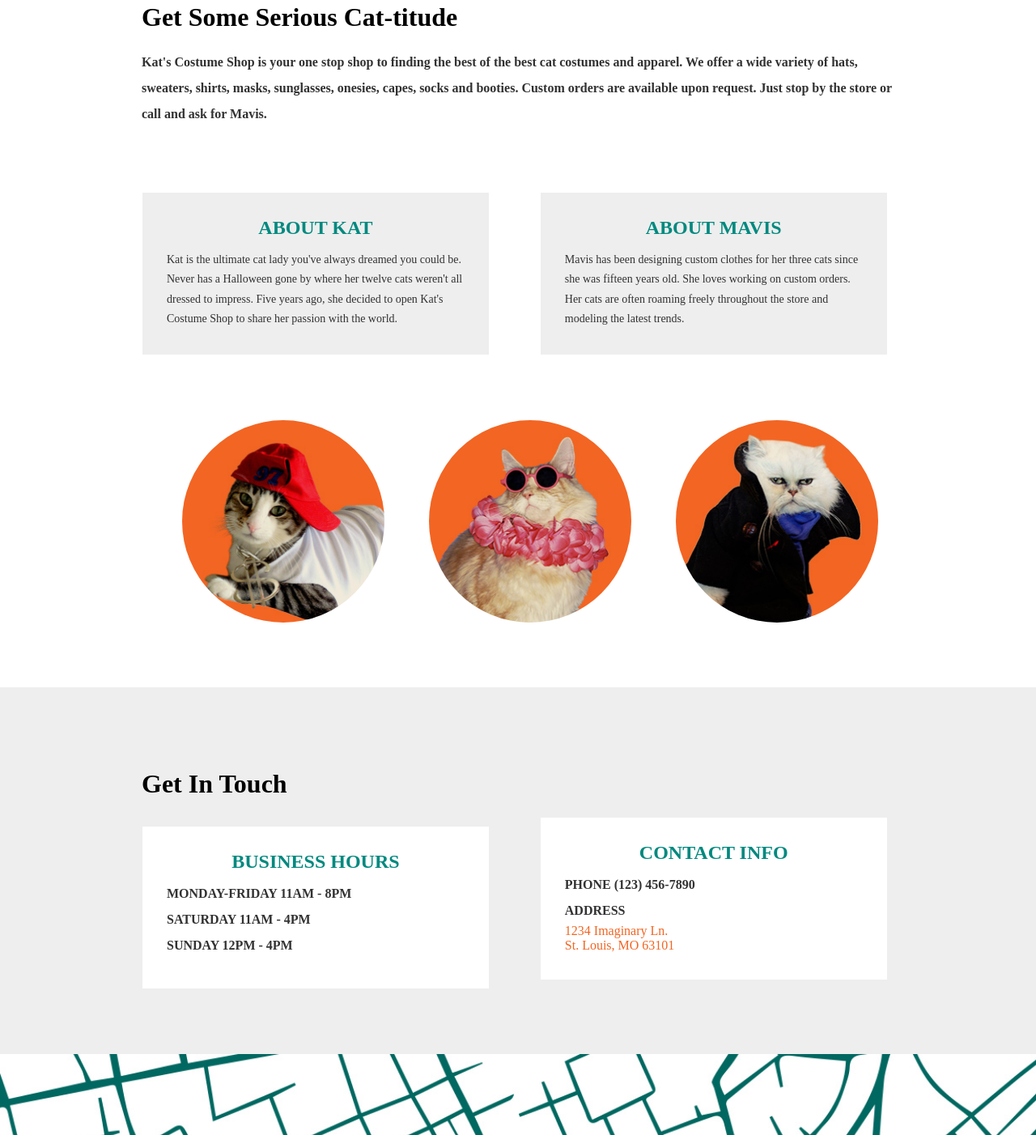
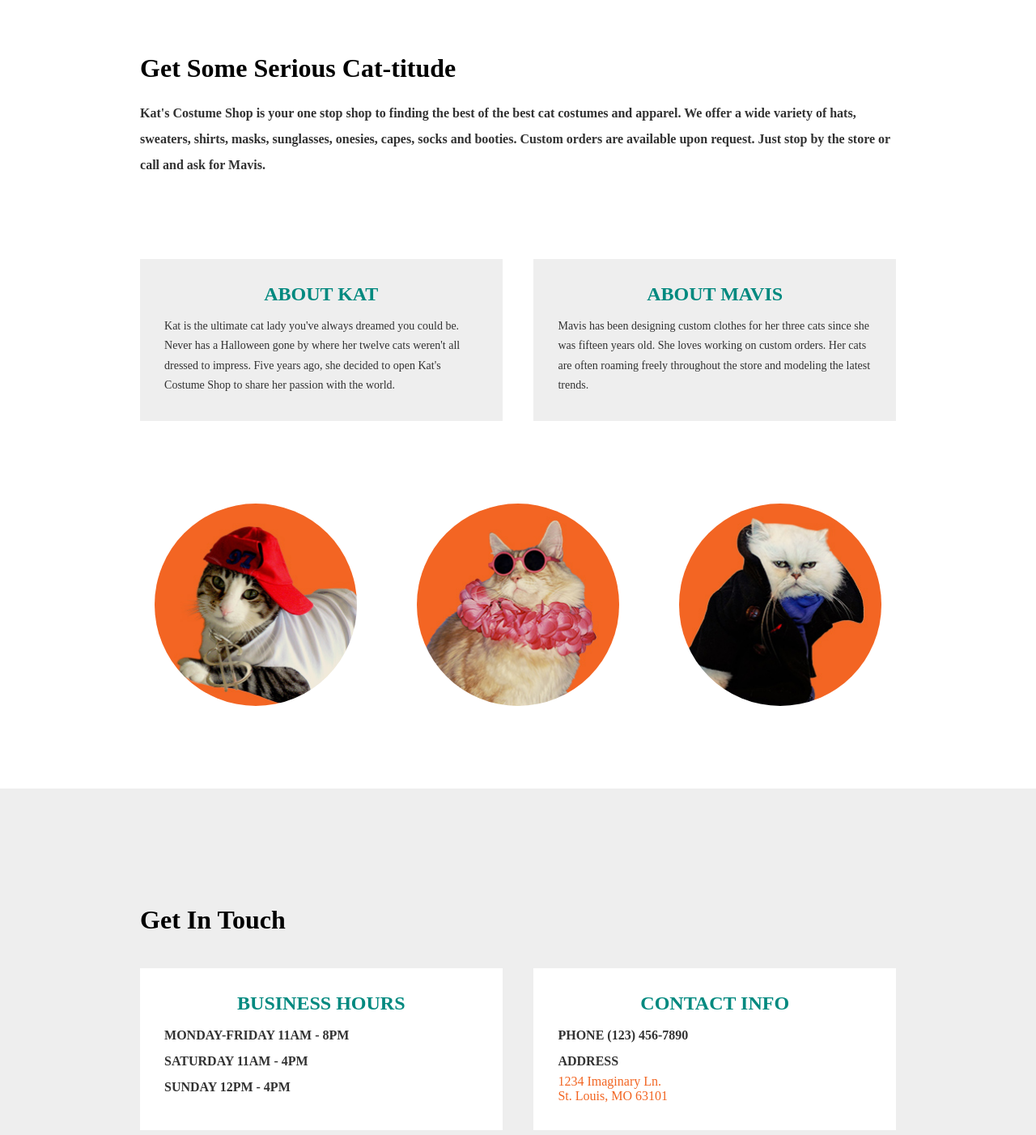
Before and after one commit to jwebs3/Cat_Costume_Project, a plain HTML site: page index.html in a window 1280 px wide. Shown: the part 558-1960 px from the top of the page at 81% size. Drawn offline with Linux system fonts and the light colour scheme.

Commit message:
fixed flex, added more percentages and divs

```diff
--- a/assets/css/index.css
+++ b/assets/css/index.css
@@ -10,7 +10,7 @@ h1 {
   font-size: 1.875em;
   color: #323232;
   text-align: center;
-  padding: 0px 0 45px 0;
+  padding: 50px;
   margin: 0px;
 }
 h2 {
@@ -96,9 +96,10 @@ a#first {
   display: flex;
   flex-direction: row;
   justify-content: flex-end;
+  align-items: flex-end;
 }
-.topnav ul li:first-child {
-  float: left;
+.topnav ul:first-child {
+  float: left !important;
 }
 .topnav ul li {
   list-style-type: none;
@@ -115,7 +116,21 @@ a#first {
   width: 100%;
 }
 .main {
-  margin: 80px 175px 80px 175px;
+  margin: 8% 12% 8% 12%;
+}
+.first {
+  display: block;
+  box-sizing: border-box;
+  width: 100%;
+  text-align: left;
+  padding: 2%;
+  margin-bottom: 80px;
+}
+.mainboxes {
+  display: flex;
+  flex-direction: row;
+  justify-content: space-around;
+  align-items: center;
 }
 .box1 {
   background-color: #eeeeee;
@@ -123,7 +138,6 @@ a#first {
   box-sizing: border-box;
   height: 200px;
   width: 46%;
-  margin: 1px 30px 1px 1px;
   padding: 30px 30px 30px 30px;
   text-align: center;
 }
@@ -133,30 +147,19 @@ a#first {
   box-sizing: border-box;
   height: 200px;
   width: 46%;
-  margin: 1px 1px 1px 30px;
   padding: 30px 30px 30px 30px;
   text-align: center;
 }
-.first {
-  display: block;
-  box-sizing: border-box;
-  height: ;
-  width: 100%;
-  text-align: left;
-  box-align: center;
-  margin-bottom: 80px;
-}
 .middle {
-  margin: 0 175px 0 175px;
   display: flex;
   flex-direction: row;
-  justify-content: center;
+  justify-content: space-around;
+  margin: 8% 12% 8% 12%;
 }
 .middle #circle1 {
   border-radius: 50%;
   width: 250px;
   height: 250px;
-  margin: 0 55px 0 30px;
 }
 .middle #circle2 {
   border-radius: 50%;
@@ -167,12 +170,23 @@ a#first {
   border-radius: 50%;
   width: 250px;
   height: 250px;
-  margin: 0 0 0 55px;
 }
 .contact {
-    margin: 80px 0 0 0;
-    padding: 80px 175px 80px 175px;
-    background-color: #eeeeee;
+  padding: 8% 12% 8% 12%;
+  background-color: #eeeeee;
+}
+.contactheading {
+  display: block;
+  box-sizing: border-box;
+  width: 100%;
+  text-align: left;
+  padding: 2%;
+}
+.contactboxes {
+  display: flex;
+  flex-direction: row;
+  justify-content: space-around;
+  align-items: center;
 }
 .box3 {
   background-color: #ffffff;
@@ -180,7 +194,6 @@ a#first {
   box-sizing: border-box;
   height: 200px;
   width: 46%;
-  margin: 1px 30px 1px 1px;
   padding: 30px 30px 30px 30px;
 }
 .box4 {
@@ -189,20 +202,22 @@ a#first {
   box-sizing: border-box;
   height: 200px;
   width: 46%;
-  margin: 1px 1px 1px 30px;
   padding: 30px 30px 30px 30px;
 }
 .map {
-  margin: 0px;
+  margin: 0%;
 }
 .map #locmap {
   width: 100%;
 }
 .footer {
+  display: flex;
+  flex-direction: row;
+  justify-content: center;
   background-color: #00897f;
   height: 125px;
   width: 100%;
-  margin: 0px;
+  margin: 0%;
 }
 /* On devices less than 1257px */
 @media(max-width: 1257px) {
--- a/index.html
+++ b/index.html
@@ -31,6 +31,7 @@
           capes, socks and booties. Custom orders are available upon
           request. Just stop by the store or call and ask for Mavis.</h3>
       </div>
+      <div class="mainboxes">
         <div class="box1">
           <h2>About Kat</h2>
           <p>Kat is the ultimate cat lady you've always dreamed you could
@@ -46,6 +47,7 @@
           the store and modeling the latest trends.</p>
         </div>
       </div>
+    </div>
 
     <div class="middle">
       <img src="assets/images/kats-cat1.jpg" alt="Kats Hat" id="circle1">
@@ -54,7 +56,10 @@
     </div>
 
     <div class="contact">
+      <div class="contactheading">
         <h1>Get In Touch</h1>
+      </div>
+      <div class="contactboxes">
         <div class="box3">
           <h2>Business Hours</h2>
           <h3>Monday-Friday 11am - 8pm</h3>
@@ -69,6 +74,7 @@
             <a id="first">St. Louis, MO 63101</a>
         </div>
       </div>
+    </div>
 
     <div class="map">
       <img src="assets/images/kats-map.jpg" alt="Kats Location Map" id="locmap">
```
Lines whose indentation alone changed are shown as unchanged.
